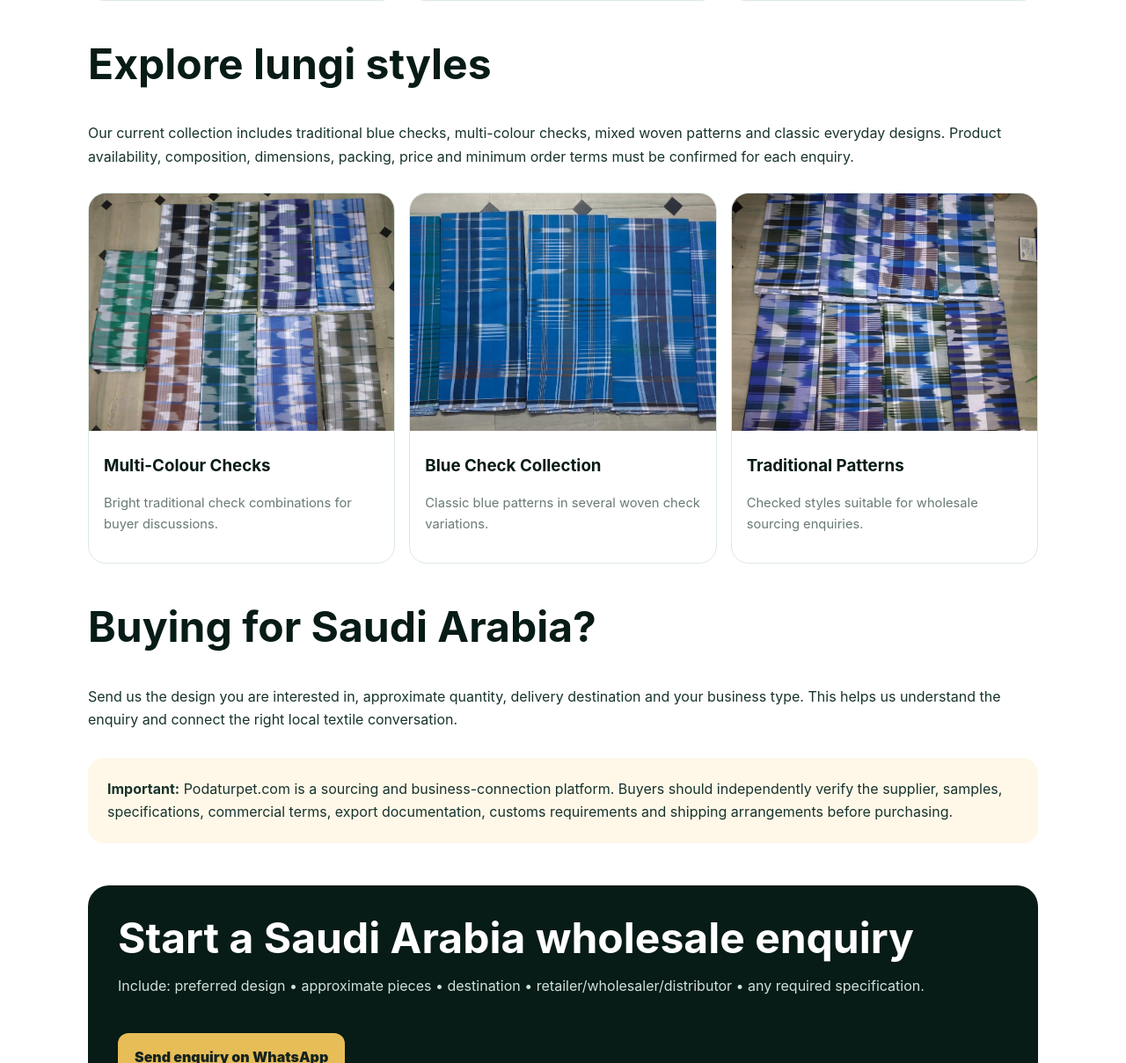
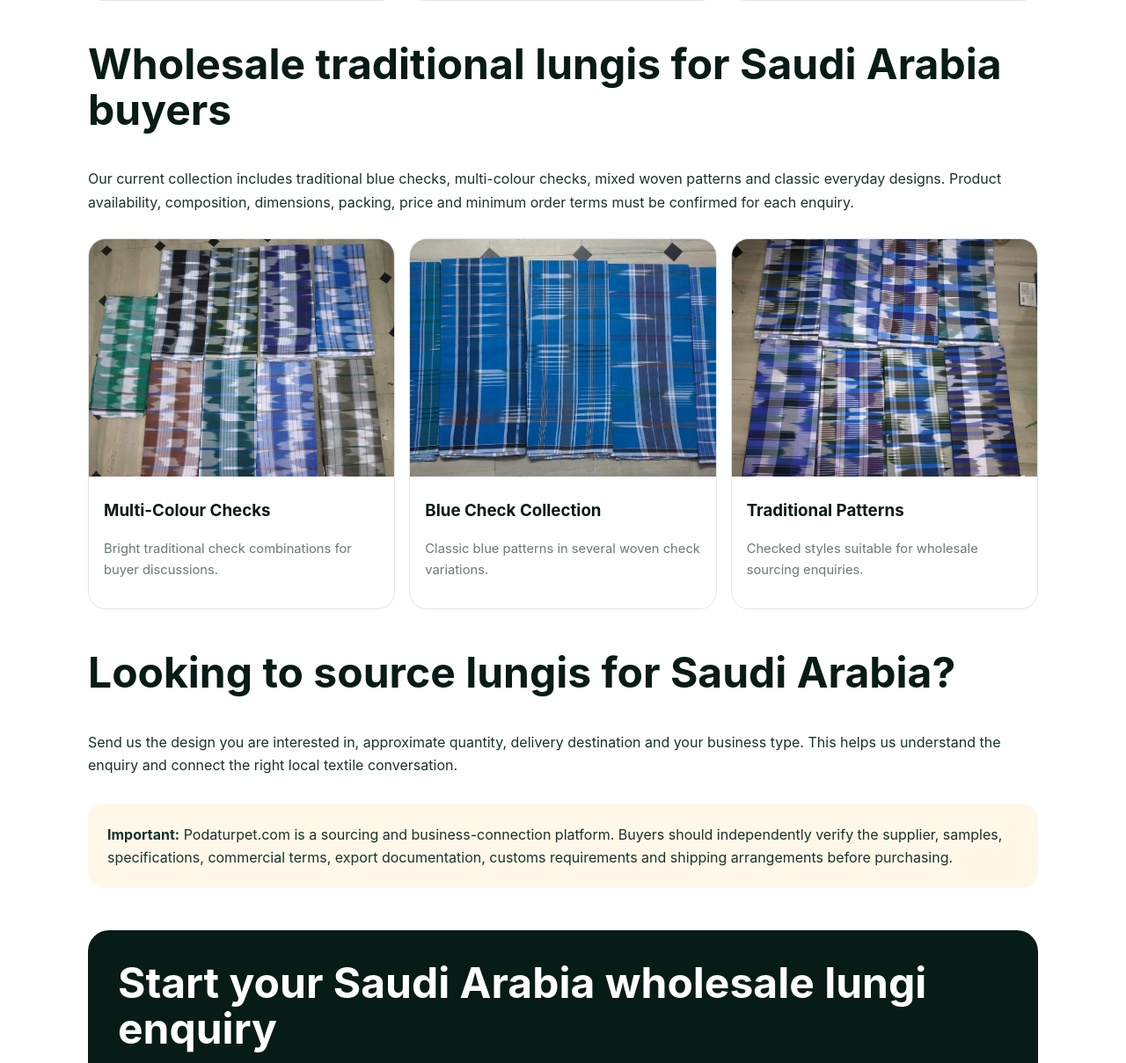
Before and after one commit to svmurali1985/podaturpet-site, a plain HTML site: page wholesale-lungis-saudi-arabia.html in a window 1280 px wide. Shown: the part 868-2077 px from the top of the page at 88% size. Drawn offline with Linux system fonts and the light colour scheme.

Commit message:
Improve Saudi Arabia lungi buyer SEO

```diff
--- a/wholesale-lungis-saudi-arabia.html
+++ b/wholesale-lungis-saudi-arabia.html
@@ -16,14 +16,14 @@ footer{border-top:1px solid var(--border);padding:30px 0;color:var(--muted);font
 <a class="btn" href="https://wa.me/14793201970?text=Hello%20Murali%2C%20I%20am%20a%20buyer%20from%20Saudi%20Arabia.%20I%20am%20interested%20in%20wholesale%20lungis.%20Quantity%3A%20____%20Destination%3A%20____">WhatsApp Buyer Enquiry</a><a class="btn dark" href="mailto:svmuralicenterton@gmail.com?subject=Saudi%20Arabia%20Wholesale%20Lungi%20Enquiry">Email Enquiry</a></div></section>
 <main><div class="wrap">
 <div class="facts"><div class="fact"><b>Real product photos</b>See actual checked designs.</div><div class="fact"><b>Bulk enquiries</b>Tell us your approximate quantity.</div><div class="fact"><b>Podaturpet, India</b>Textile sourcing connections from Tamil Nadu.</div></div>
-<h2>Explore lungi styles</h2><p>Our current collection includes traditional blue checks, multi-colour checks, mixed woven patterns and classic everyday designs. Product availability, composition, dimensions, packing, price and minimum order terms must be confirmed for each enquiry.</p>
+<h2>Wholesale traditional lungis for Saudi Arabia buyers</h2><p>Our current collection includes traditional blue checks, multi-colour checks, mixed woven patterns and classic everyday designs. Product availability, composition, dimensions, packing, price and minimum order terms must be confirmed for each enquiry.</p>
 <div class="products">
 <div class="product"><img src="images/lungi-collection.jpeg" alt="Colourful checked lungis for wholesale buyers in Saudi Arabia"><div><h3>Multi-Colour Checks</h3><p>Bright traditional check combinations for buyer discussions.</p></div></div>
 <div class="product"><img src="images/lungi-blue.jpeg" alt="Blue checked lungis for Saudi Arabia wholesale sourcing"><div><h3>Blue Check Collection</h3><p>Classic blue patterns in several woven check variations.</p></div></div>
 <div class="product"><img src="images/lungi-patterns.jpeg" alt="Traditional woven lungi patterns for Saudi Arabia buyers"><div><h3>Traditional Patterns</h3><p>Checked styles suitable for wholesale sourcing enquiries.</p></div></div>
 </div>
-<h2>Buying for Saudi Arabia?</h2><p>Send us the design you are interested in, approximate quantity, delivery destination and your business type. This helps us understand the enquiry and connect the right local textile conversation.</p>
+<h2>Looking to source lungis for Saudi Arabia?</h2><p>Send us the design you are interested in, approximate quantity, delivery destination and your business type. This helps us understand the enquiry and connect the right local textile conversation.</p>
 <div class="note"><b>Important:</b> Podaturpet.com is a sourcing and business-connection platform. Buyers should independently verify the supplier, samples, specifications, commercial terms, export documentation, customs requirements and shipping arrangements before purchasing.</div>
-<div class="cta"><h2>Start a Saudi Arabia wholesale enquiry</h2><p>Include: preferred design • approximate pieces • destination • retailer/wholesaler/distributor • any required specification.</p><a class="btn" href="https://wa.me/14793201970?text=Hello%20Murali%2C%20I%20am%20a%20buyer%20from%20Saudi%20Arabia.%20Design%3A%20____%20Quantity%3A%20____%20Destination%3A%20____%20Business%20type%3A%20____">Send enquiry on WhatsApp</a></div>
+<div class="cta"><h2>Start your Saudi Arabia wholesale lungi enquiry</h2><p>Include: preferred design • approximate pieces • destination • retailer/wholesaler/distributor • any required specification.</p><a class="btn" href="https://wa.me/14793201970?text=Hello%20Murali%2C%20I%20am%20a%20buyer%20from%20Saudi%20Arabia.%20Design%3A%20____%20Quantity%3A%20____%20Destination%3A%20____%20Business%20type%3A%20____">Send enquiry on WhatsApp</a></div>
 <div class="links"><b>Other international buyer pages:</b><br><a href="/wholesale-lungis-uae.html">UAE & Dubai</a> <a href="/wholesale-lungis-oman.html">Oman</a> <a href="/wholesale-lungis-malaysia.html">Malaysia</a> <a href="/wholesale-lungis-sri-lanka.html">Sri Lanka</a> <a href="/wholesale-lungis-singapore.html">Singapore</a></div>
 </div></main><footer><div class="wrap">© Podaturpet.com • Independent textile sourcing and town information platform.</div></footer></body></html>
```
